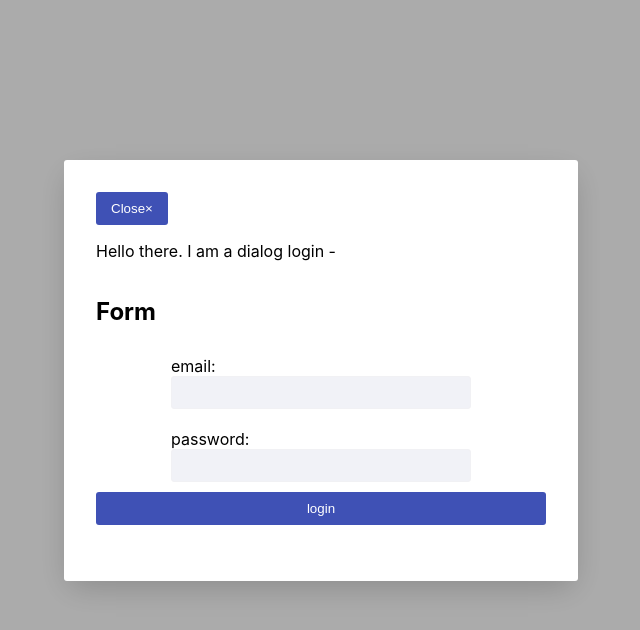
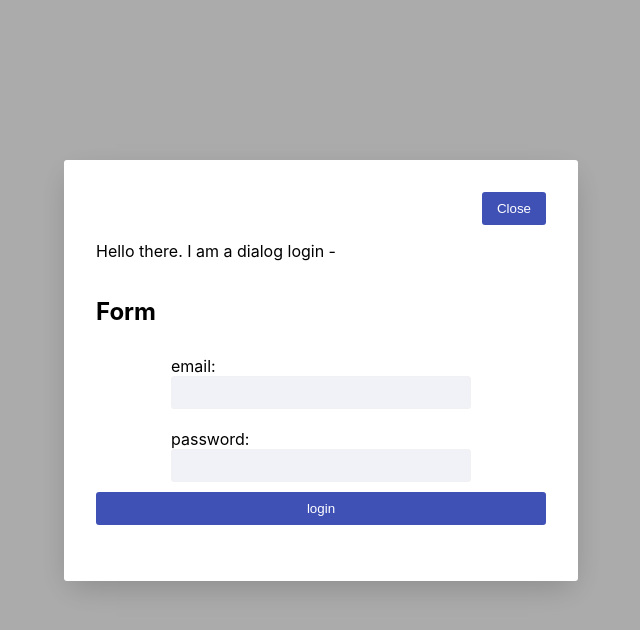
Before and after one commit to G1anpierre/vite-react, a React (Vite) app: page / in a window 1280 px wide. Both pictures are taken after a click on the button "Login". Shown: the top 630 px of the page, without its empty margins (319-959 px from the left). Built offline with nearby package versions, Linux system fonts and the light colour scheme; no server answers.

Commit message:
use a a context provider technique for handleling authentication, make navbar and and fix styles in dialog modal

```diff
--- a/src/App.jsx
+++ b/src/App.jsx
@@ -1,110 +1,18 @@
 import * as React from 'react'
 
-import { Dialog, Button } from './components/styleComponents'
-import { Form } from './components/form'
-// import { UnauthenticatedApp } from './components/unauthenticatedApp'
-// import { AuthenticatedApp } from './components/authenticatedApp'
-import {
-	createUserWithEmailAndPassword,
-	signInWithEmailAndPassword,
-	signOut,
-} from 'firebase/auth'
-import { auth } from './firebase-config'
-import { useUser } from './hooks/useUser'
+import { useAuthentication } from './providers/authenticationProvider'
+import { UnauthenticatedApp } from './components/unauthenticatedApp'
+
+import { AuthenticatedApp } from './components/authenticatedApp'
 import '@reach/dialog/styles.css'
-
-import books from './books.svg'
 import './App.css'
 
 function App() {
-	const [modalOpen, setModalOpen] = React.useState('none')
-
-	const handleOpenCloseModal = name => {
-		setModalOpen(name)
-	}
-
-	const user = useUser()
-
-	const isLogin = modalOpen === 'login'
-	const isRegister = modalOpen === 'register'
-
-	const handleSubmit = data => {
-		isLogin ? login(data) : register(data)
-	}
-
-	const register = async data => {
-		const { email, password } = data
-		try {
-			const user = await createUserWithEmailAndPassword(auth, email, password)
-			console.log({ user })
-		} catch (error) {
-			console.log(error.message)
-		}
-	}
-
-	const login = async data => {
-		const { email, password } = data
-		try {
-			const user = await signInWithEmailAndPassword(auth, email, password)
-			console.log({ user })
-		} catch (error) {
-			console.log(error.message)
-		}
-	}
-
-	const logout = async () => {
-		await signOut(auth)
-	}
+	const { user } = useAuthentication()
 
 	return (
-		<div
-			className="App"
-			css={{
-				display: 'flex',
-				flexDirection: 'column',
-				alignItems: 'center',
-				justifyContent: 'center',
-				width: '100%',
-				height: '100vh',
-			}}
-		>
-			<img src={books} alt="books" height={124} width={124} />
-
-			<div
-				css={{
-					display: 'grid',
-					gridTemplateColumns: 'auto auto auto',
-					gridGap: '16px',
-				}}
-			>
-				<Button onClick={() => handleOpenCloseModal('login')}>Login</Button>
-				<Button
-					onClick={() => handleOpenCloseModal('register')}
-					variant="secondary"
-					disabled={!!user}
-				>
-					Register
-				</Button>
-				<Button onClick={logout}>LogOut</Button>
-			</div>
-
-			<Dialog
-				aria-label="Login form"
-				isOpen={isLogin || isRegister}
-				onDismiss={() => handleOpenCloseModal('none')}
-			>
-				<Button
-					className="close-button"
-					onClick={() => handleOpenCloseModal('none')}
-				>
-					Close
-					<span aria-hidden>×</span>
-				</Button>
-				<p>
-					Hello there. I am a dialog {modalOpen} - {user?.email}
-				</p>
-				<Form modal={modalOpen} onSubmit={handleSubmit} />
-			</Dialog>
+		<div className="App">
+			{user ? <AuthenticatedApp /> : <UnauthenticatedApp />}
 		</div>
 	)
 }
--- a/src/components/authenticatedApp.jsx
+++ b/src/components/authenticatedApp.jsx
@@ -1,5 +1,28 @@
 import * as React from 'react'
+import { useAuthentication } from '../providers/authenticationProvider'
+import { Button } from './styleComponents'
 
 export const AuthenticatedApp = () => {
-	return <div>AuthenticatedApp</div>
+	const { user, logout } = useAuthentication()
+
+	return (
+		<div>
+			<nav
+				css={{
+					display: 'flex',
+					justifyContent: 'space-between',
+					alignItems: 'center',
+					padding: '7px 16px',
+					background: 'black',
+					color: 'white',
+				}}
+			>
+				<p>Hello {user?.email}</p>
+				<p css={{ display: 'flex', gap: '8px', alignItems: 'center' }}>
+					<span>AuthenticatedApp</span>
+					<Button onClick={logout}>LogOut</Button>
+				</p>
+			</nav>
+		</div>
+	)
 }
--- a/src/components/unauthenticatedApp.jsx
+++ b/src/components/unauthenticatedApp.jsx
@@ -1,5 +1,80 @@
-import React from 'react'
+import * as React from 'react'
+import { Dialog, Button } from './styleComponents'
+import { useAuthentication } from '../providers/authenticationProvider'
+import books from '../books.svg'
+import { Form } from './form'
 
 export const UnauthenticatedApp = () => {
-	return <div>UnauthenticatedApp</div>
+	const [modalOpen, setModalOpen] = React.useState('none')
+	const { user, register, login, logout } = useAuthentication()
+
+	const handleOpenCloseModal = name => {
+		setModalOpen(name)
+	}
+
+	const isLogin = modalOpen === 'login'
+	const isRegister = modalOpen === 'register'
+
+	const handleSubmit = data => {
+		isLogin ? login(data) : register(data)
+	}
+
+	return (
+		<>
+			<div
+				css={{
+					display: 'flex',
+					flexDirection: 'column',
+					alignItems: 'center',
+					justifyContent: 'center',
+					width: '100%',
+					height: '100vh',
+				}}
+			>
+				<img src={books} alt="books" height={124} width={124} />
+
+				<div
+					css={{
+						display: 'grid',
+						gridTemplateColumns: 'auto auto auto',
+						gridGap: '16px',
+					}}
+				>
+					<Button onClick={() => handleOpenCloseModal('login')}>Login</Button>
+					<Button
+						onClick={() => handleOpenCloseModal('register')}
+						variant="secondary"
+						disabled={!!user}
+					>
+						Register
+					</Button>
+					<Button onClick={logout}>LogOut</Button>
+				</div>
+
+				<Dialog
+					aria-label="Login form"
+					isOpen={isLogin || isRegister}
+					onDismiss={() => handleOpenCloseModal('none')}
+				>
+					<div
+						css={{
+							display: 'flex',
+							justifyContent: 'flex-end',
+						}}
+					>
+						<Button
+							className="close-button"
+							onClick={() => handleOpenCloseModal('none')}
+						>
+							Close
+						</Button>
+					</div>
+					<p>
+						Hello there. I am a dialog {modalOpen} - {user?.email}
+					</p>
+					<Form modal={modalOpen} onSubmit={handleSubmit} />
+				</Dialog>
+			</div>
+		</>
+	)
 }
--- a/src/main.jsx
+++ b/src/main.jsx
@@ -1,10 +1,13 @@
 import React from 'react'
 import ReactDOM from 'react-dom/client'
 import App from './App'
+import { AuthenticationProvider } from './providers/authenticationProvider'
 import './index.css'
 
 ReactDOM.createRoot(document.getElementById('root')).render(
 	<React.StrictMode>
-		<App />
+		<AuthenticationProvider>
+			<App />
+		</AuthenticationProvider>
 	</React.StrictMode>
 )
--- /dev/null
+++ b/src/providers/authenticationProvider.jsx
@@ -0,0 +1,59 @@
+import { useUser } from '../hooks/useUser'
+import {
+	createUserWithEmailAndPassword,
+	signInWithEmailAndPassword,
+	signOut,
+} from 'firebase/auth'
+import { auth } from '../firebase-config'
+import React, { createContext, useContext } from 'react'
+
+const Authentication = createContext(null)
+
+export const AuthenticationProvider = ({ children }) => {
+	const user = useUser()
+
+	const register = async data => {
+		const { email, password } = data
+		try {
+			const user = await createUserWithEmailAndPassword(auth, email, password)
+			console.log({ user })
+		} catch (error) {
+			console.log(error.message)
+		}
+	}
+
+	const login = async data => {
+		const { email, password } = data
+		try {
+			const user = await signInWithEmailAndPassword(auth, email, password)
+			console.log({ user })
+		} catch (error) {
+			console.log(error.message)
+		}
+	}
+
+	const logout = async () => {
+		await signOut(auth)
+	}
+
+	const value = {
+		user,
+		register,
+		login,
+		logout,
+	}
+
+	return (
+		<Authentication.Provider value={value}>{children}</Authentication.Provider>
+	)
+}
+
+export const useAuthentication = () => {
+	const context = useContext(Authentication)
+	if (!context) {
+		throw new Error(
+			'Authentication Context must be used inside Authentication Provider'
+		)
+	}
+	return context
+}
```
